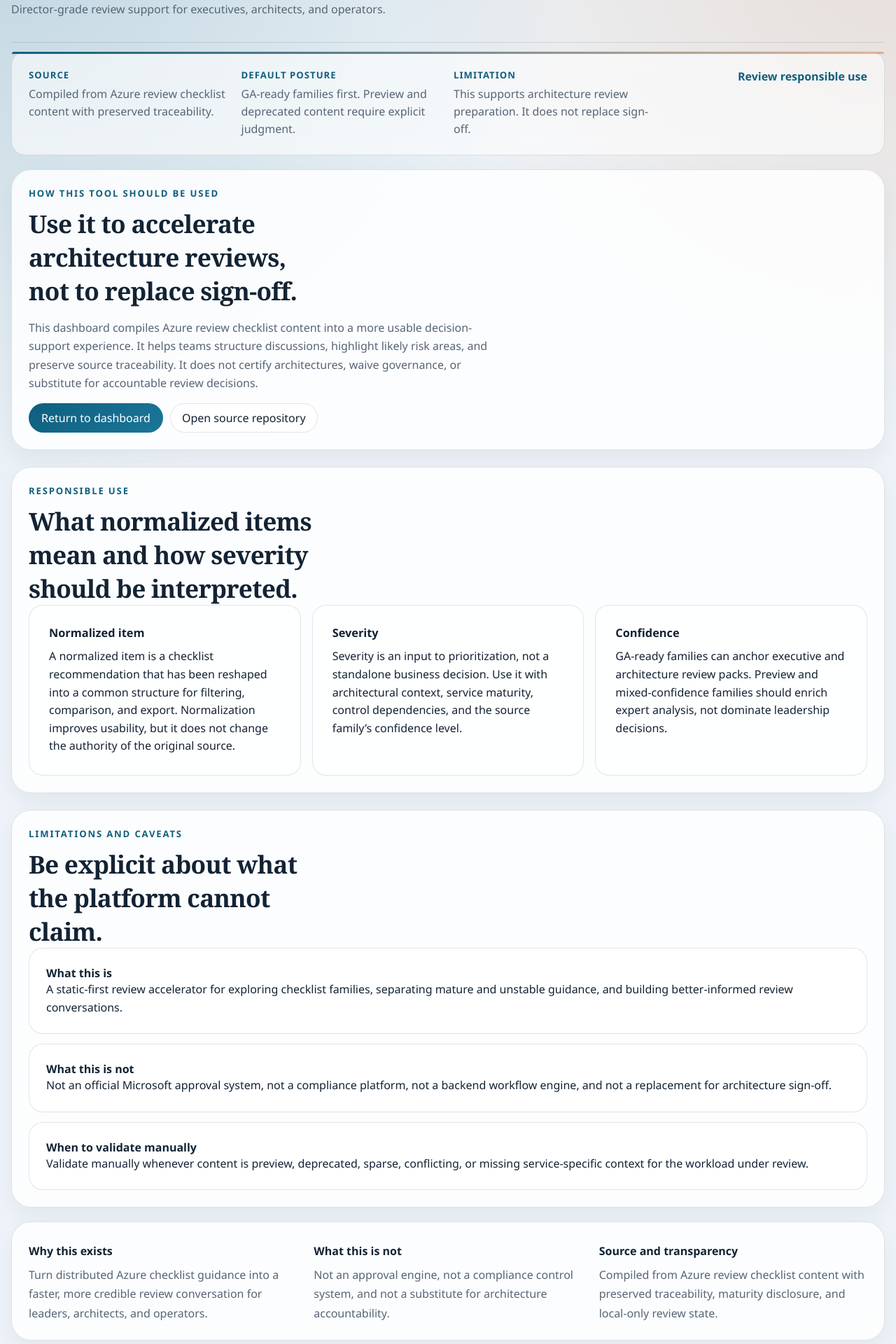
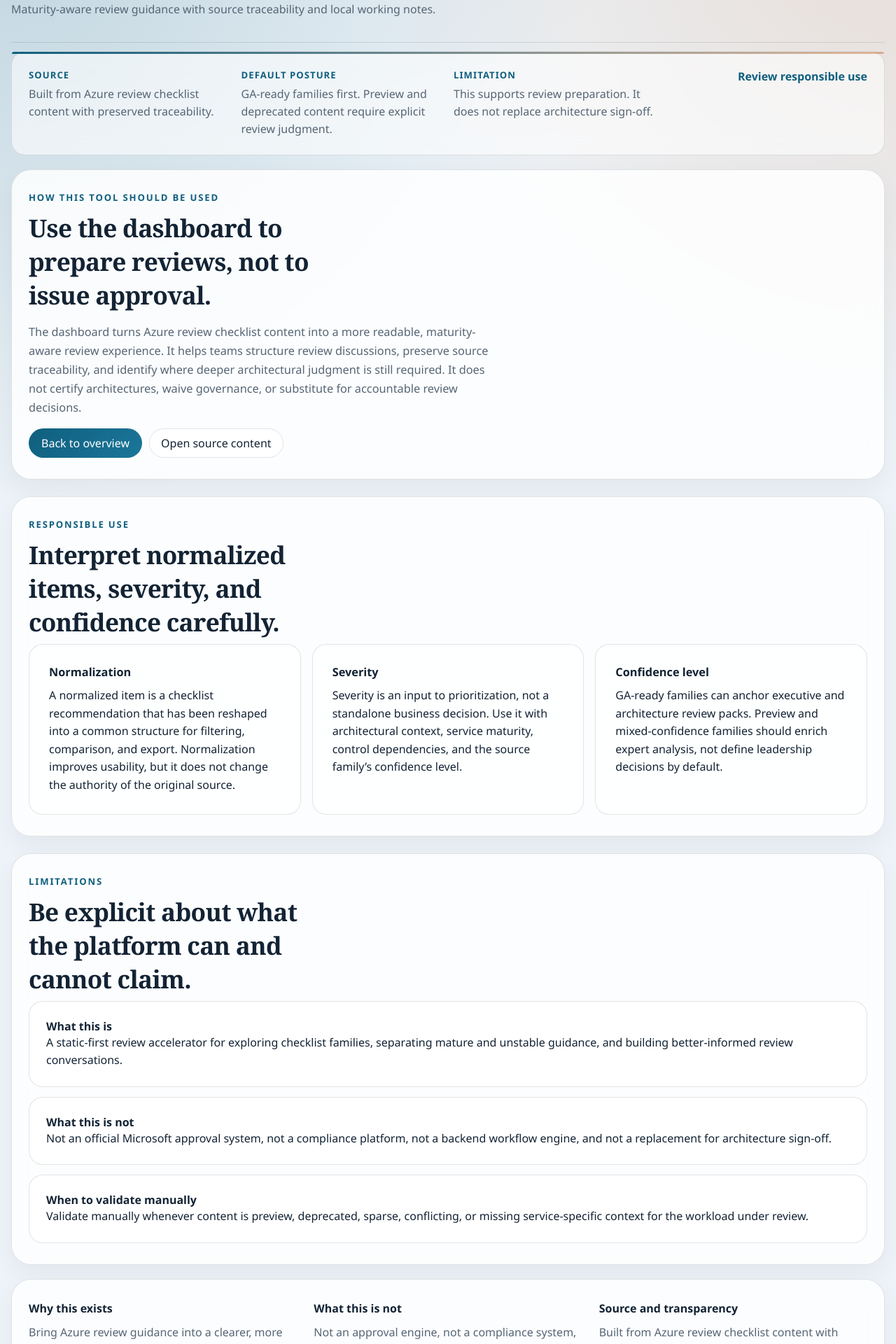
Before and after one commit to upendra25312/AzureCheckLists, a Next.js app: page /how-to-use in a window 1280 px wide. Shown: the part 120-2040 px from the top of the page at 70% size. Built offline with nearby package versions, Linux system fonts and the light colour scheme.

Commit message:
Harmonize microcopy and page rhythm

```diff
--- a/app/globals.css
+++ b/app/globals.css
@@ -191,6 +191,10 @@ pre {
 .section-copy,
 .technology-summary {
   max-width: 72ch;
+}
+
+.section-copy {
+  font-size: 1.02rem;
 }
 
 .hero-note {
@@ -501,6 +505,16 @@ button.chip:hover {
 
 .section-stack {
   gap: 24px;
+}
+
+.section-head + .metrics-grid,
+.section-head + .overview-grid,
+.section-head + .future-grid,
+.section-head + .traceability-grid,
+.section-head + .bar-list,
+.section-head + .executive-brief-layout,
+.section-head + .hero-metrics-row {
+  margin-top: 8px;
 }
 
 .hero-highlights,
@@ -1041,8 +1055,8 @@ button.chip:hover {
 }
 
 .drawer-section {
-  margin-top: 18px;
-  padding-top: 18px;
+  margin-top: 22px;
+  padding-top: 22px;
   border-top: 1px solid var(--border);
 }
 
--- a/app/how-to-use/page.tsx
+++ b/app/how-to-use/page.tsx
@@ -3,18 +3,19 @@ import Link from "next/link";
 export default function HowToUsePage() {
   return (
     <main className="section-stack">
-      <section className="surface-panel">
+      <section className="surface-panel editorial-section">
         <p className="eyebrow">How this tool should be used</p>
-        <h2 className="section-title">Use it to accelerate architecture reviews, not to replace sign-off.</h2>
+        <h2 className="section-title">Use the dashboard to prepare reviews, not to issue approval.</h2>
         <p className="section-copy">
-          This dashboard compiles Azure review checklist content into a more usable
-          decision-support experience. It helps teams structure discussions, highlight
-          likely risk areas, and preserve source traceability. It does not certify
-          architectures, waive governance, or substitute for accountable review decisions.
+          The dashboard turns Azure review checklist content into a more readable, maturity-aware
+          review experience. It helps teams structure review discussions, preserve source
+          traceability, and identify where deeper architectural judgment is still required.
+          It does not certify architectures, waive governance, or substitute for accountable
+          review decisions.
         </p>
         <div className="button-row">
           <Link href="/" className="primary-button">
-            Return to dashboard
+            Back to overview
           </Link>
           <a
             href="https://github.com/Azure/review-checklists"
@@ -22,21 +23,21 @@ export default function HowToUsePage() {
             rel="noreferrer"
             className="secondary-button"
           >
-            Open source repository
+            Open source content
           </a>
         </div>
       </section>
 
-      <section className="surface-panel">
+      <section className="surface-panel editorial-section">
         <div className="section-head">
           <div>
             <p className="eyebrow">Responsible use</p>
-            <h2 className="section-title">What normalized items mean and how severity should be interpreted.</h2>
+            <h2 className="section-title">Interpret normalized items, severity, and confidence carefully.</h2>
           </div>
         </div>
         <div className="future-grid">
           <article className="future-card">
-            <h3>Normalized item</h3>
+            <h3>Normalization</h3>
             <p>
               A normalized item is a checklist recommendation that has been reshaped into a
               common structure for filtering, comparison, and export. Normalization improves
@@ -52,20 +53,20 @@ export default function HowToUsePage() {
             </p>
           </article>
           <article className="future-card">
-            <h3>Confidence</h3>
+            <h3>Confidence level</h3>
             <p>
               GA-ready families can anchor executive and architecture review packs. Preview
-              and mixed-confidence families should enrich expert analysis, not dominate leadership decisions.
+              and mixed-confidence families should enrich expert analysis, not define leadership decisions by default.
             </p>
           </article>
         </div>
       </section>
 
-      <section className="surface-panel">
+      <section className="surface-panel editorial-section">
         <div className="section-head">
           <div>
-            <p className="eyebrow">Limitations and caveats</p>
-            <h2 className="section-title">Be explicit about what the platform cannot claim.</h2>
+            <p className="eyebrow">Limitations</p>
+            <h2 className="section-title">Be explicit about what the platform can and cannot claim.</h2>
           </div>
         </div>
         <div className="bar-list">
--- a/src/components/theme-provider.tsx
+++ b/src/components/theme-provider.tsx
@@ -44,7 +44,7 @@ export function ThemeProvider({ children }: { children: React.ReactNode }) {
           <div>
             <h1 className="page-title">Azure Architecture Review Dashboard</h1>
             <p className="microcopy">
-              Director-grade review support for executives, architects, and operators.
+              Maturity-aware review guidance with source traceability and local working notes.
             </p>
           </div>
         </div>
@@ -79,22 +79,22 @@ export function ThemeProvider({ children }: { children: React.ReactNode }) {
           <article className="site-footer-column">
             <h3>Why this exists</h3>
             <p>
-              Turn distributed Azure checklist guidance into a faster, more credible review
-              conversation for leaders, architects, and operators.
+              Bring Azure review guidance into a clearer, more actionable review conversation
+              for leaders, architects, and operators.
             </p>
           </article>
           <article className="site-footer-column">
             <h3>What this is not</h3>
             <p>
-              Not an approval engine, not a compliance control system, and not a substitute
-              for architecture accountability.
+              Not an approval engine, not a compliance system, and not a substitute for
+              accountable architecture sign-off.
             </p>
           </article>
           <article className="site-footer-column">
             <h3>Source and transparency</h3>
             <p>
-              Compiled from Azure review checklist content with preserved traceability,
-              maturity disclosure, and local-only review state.
+              Built from Azure review checklist content with preserved traceability,
+              maturity disclosure, and local-only working state.
             </p>
           </article>
         </div>
--- a/src/components/trust-banner.tsx
+++ b/src/components/trust-banner.tsx
@@ -6,15 +6,15 @@ export function TrustBanner() {
       <div className="trust-banner-grid">
         <div className="trust-banner-item">
           <strong>Source</strong>
-          <span>Compiled from Azure review checklist content with preserved traceability.</span>
+          <span>Built from Azure review checklist content with preserved traceability.</span>
         </div>
         <div className="trust-banner-item">
           <strong>Default posture</strong>
-          <span>GA-ready families first. Preview and deprecated content require explicit judgment.</span>
+          <span>GA-ready families first. Preview and deprecated content require explicit review judgment.</span>
         </div>
         <div className="trust-banner-item">
           <strong>Limitation</strong>
-          <span>This supports architecture review preparation. It does not replace sign-off.</span>
+          <span>This supports review preparation. It does not replace architecture sign-off.</span>
         </div>
         <div className="trust-banner-item trust-banner-action">
           <Link href="/how-to-use" className="muted-link">
```
Also changed, not shown: src/components/item-drawer.tsx (+8 -8 lines).
